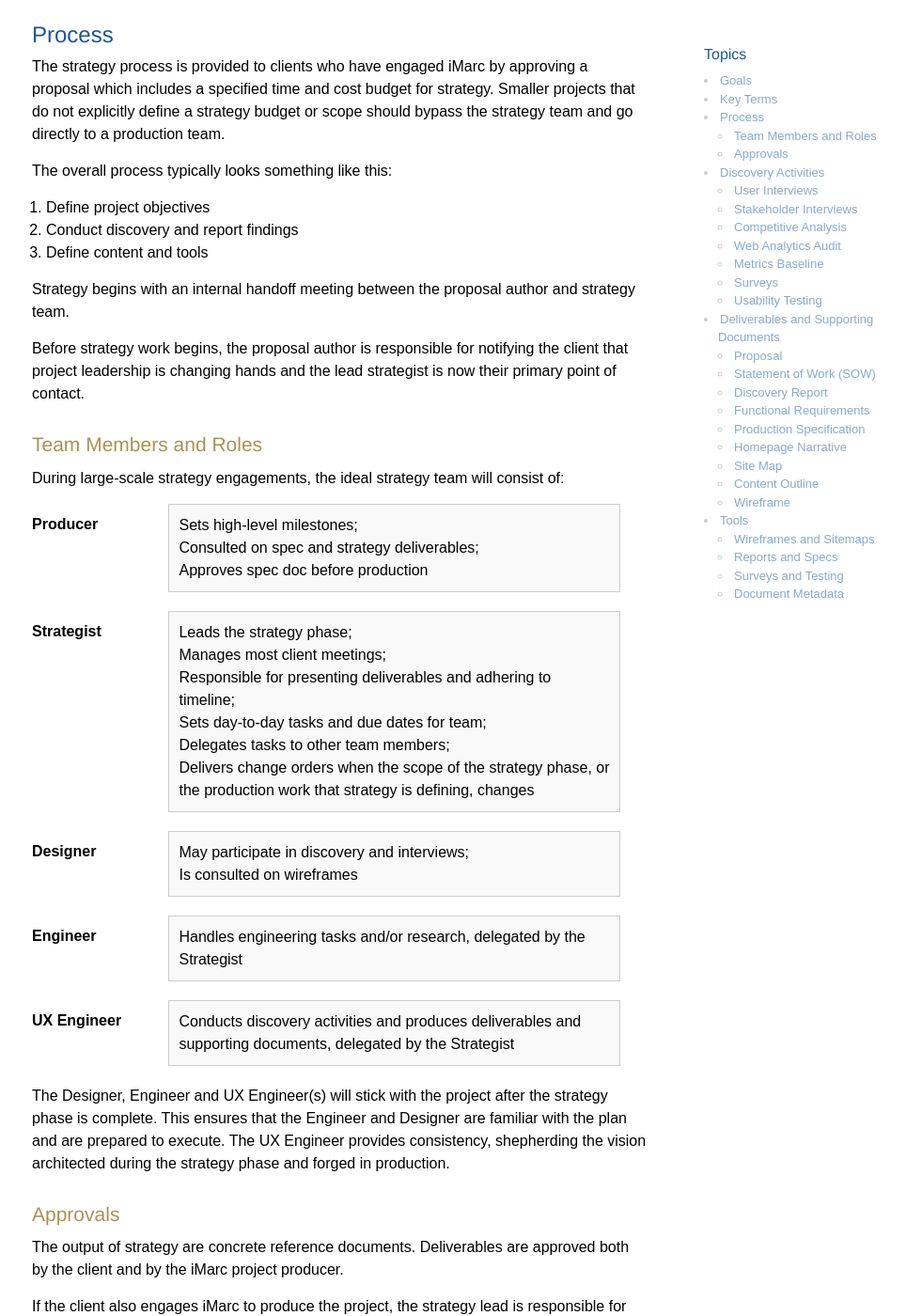
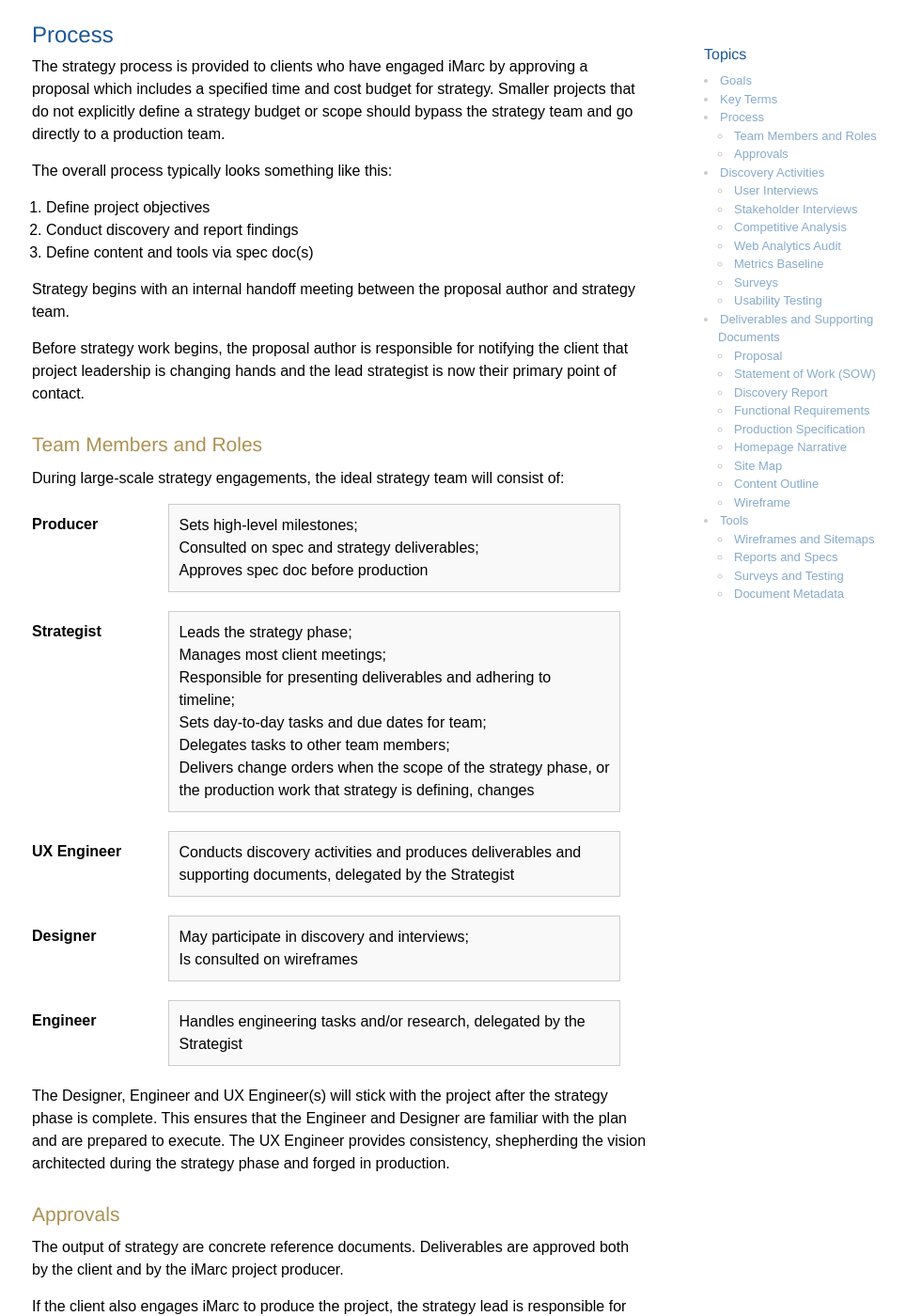
Before and after one commit to imarc/handbook, a Jekyll site: the page built from strategy.markdown, in a window 1280 px wide and 1400 px high, scrolled down 1333 px. Shown: the whole window at 94% size, without its empty margins (136-1100 px from the left). Built offline with Jekyll 4.4.1, drawn with Linux system fonts in a browser that asks for light colours; nearby versions of some CDN libraries; some of the changed text lies outside the part shown.

Commit message:
Content updates per Marcel's suggestion

```diff
--- a/strategy.markdown
+++ b/strategy.markdown
@@ -54,7 +54,7 @@
 
 1. Define project objectives
 1. Conduct discovery and report findings
-1. Define content and tools
+1. Define content and tools via spec doc(s)
 
 Strategy begins with an internal handoff meeting between the proposal author and strategy team.
 
@@ -78,15 +78,15 @@
 	Delegates tasks to other team members;
 	Delivers change orders when the scope of the strategy phase, or the production work that strategy is defining, changes
 
+UX Engineer
+:	Conducts discovery activities and produces deliverables and supporting documents, delegated by the Strategist
+
 Designer
 :	May participate in discovery and interviews;
 	Is consulted on wireframes
 
 Engineer
 :	Handles engineering tasks and/or research, delegated by the Strategist
-
-UX Engineer
-:	Conducts discovery activities and produces deliverables and supporting documents, delegated by the Strategist
 
 The Designer, Engineer and UX Engineer(s) will stick with the project after the strategy phase is complete. This ensures that the Engineer and Designer are familiar with the plan and are prepared to execute. The UX Engineer provides consistency, shepherding the vision architected during the strategy phase and forged in production.
 
@@ -127,7 +127,7 @@
 
 Interviews can explore concrete items, such as user interface components, design elements, document flow, feature importance, technical knowledge, and devices used (pc, tablet, phone…).  But to be most effective, interviews should explore more fundamental issues.
 
-Topics include:
+**Topics include:**
 
 + What do users want? What are they really trying to do?
 + What frustrates them?
@@ -160,7 +160,7 @@
 
 Even if the client's senior stakeholders aren't in every meeting, the client team and strategy team should be aware of all people with decision making or veto authority.
 
-Topics include:
+**Topics include:**
 
 + What are the success metrics?
 + Who are the audience segments?
@@ -256,7 +256,7 @@
 :	Design a set of closed-ended questions, distribute the survey to users (see [survey tools](#surveysandtesting) below), analyze the results.
 
 Deliverables
-:	Results are delivered as part of the [Discovery Report](#discoveryreport).
+:	Results are delivered as part of the [Discovery Report].
 
 Time Req
 : 32–40 hours per survey and inclusion in the discovery report. If also recruiting, add 8-12 hours.
@@ -349,7 +349,7 @@
 
 The Discovery Report documents what we've learned, ensures internal stakeholders are aligned to the same objectives and priorities, and provides specific recommendations.
 
-Topics include:
+**Topics include:**
 
 + Business overview, including services and customers
 + Target audiences
```
Also changed, not shown: other parts of strategy.markdown (+1 -1 lines).
